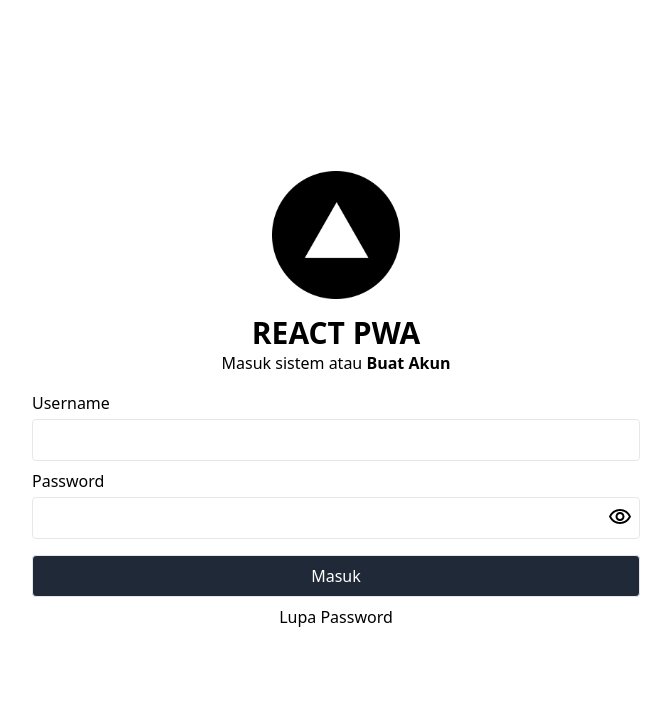
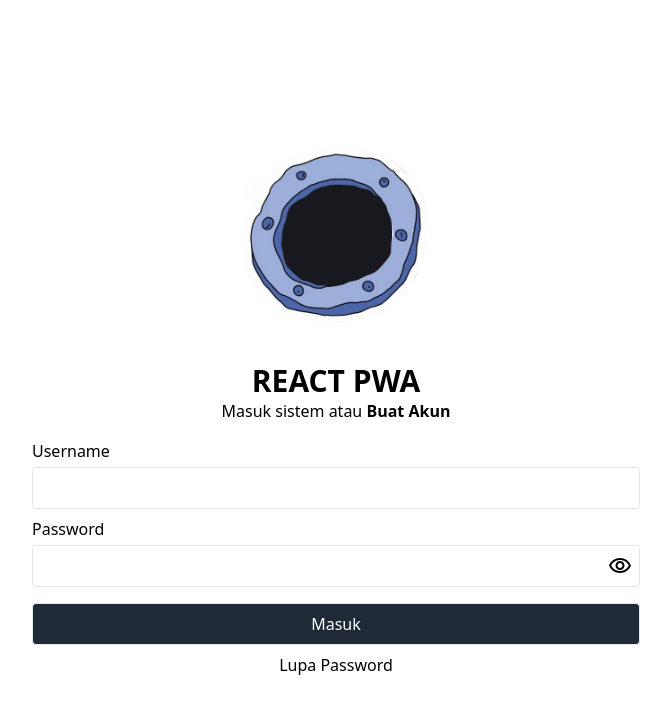
Before and after one commit to SySafarila/react-pwa, a Next.js app: page /login in a window 1280 px wide. Shown: the top 714 px of the page, without its empty margins (304-975 px from the left). Built offline with nearby package versions, Linux system fonts and the light colour scheme.

Commit message:
update login logo

```diff
--- a/src/pages/login/index.jsx
+++ b/src/pages/login/index.jsx
@@ -10,6 +10,8 @@ import Swal from "sweetalert2";
 import visibilityOff from "../../../public/icons/visibility-off.svg";
 import visibilityOn from "../../../public/icons/visibility-on.svg";
 import appLogo from "../../../public/vercel-logo.png";
+import sp1 from "../../../public/images/spongebob-1.png";
+import sp2 from "../../../public/images/spongebob-2.png";
 
 export default function Login() {
   const [user, setUser] = useRecoilState(userState);
@@ -63,7 +65,18 @@ export default function Login() {
 
   return (
     <div className="p-4 min-h-screen flex flex-col items-center justify-center gap-4 max-w-screen-sm mx-auto">
-      <Image src={appLogo} alt="logo" className="w-[8rem]" />
+      <div className="relative w-56 overflow-hidden">
+        <Image
+          src={sp1}
+          alt="sp1"
+          className={`absolute ${
+            showPassword ? "" : "translate-y-[3rem]"
+          } z-10 transition-transform transform`}
+        />
+        <div className="absolute left-1/2 -translate-x-1/2 top-1/2 -translate-y-1/2 transform bg-[#18191E] size-[7rem]"></div>
+        <div className="absolute left-1/2 transform -translate-x-1/2 w-24 h-8 bottom-0 z-20 bg-white"></div>
+        <Image src={sp2} alt="sp2" className="z-20 relative" />
+      </div>
       <div>
         <h1 className="uppercase w-full text-center font-bold text-3xl">
           React PWA
@@ -102,7 +115,7 @@ export default function Login() {
           <button
             type="button"
             onClick={() => setShowPassword((current) => !current)}
-            className="absolute right-2 top-[36px]"
+            className="absolute right-2 h-[42px] bottom-0 flex items-center"
           >
             {showPassword ? (
               <Image src={visibilityOff} alt="password off" />
```
Also changed, not shown: public/images/spongebob-1.png (added), public/images/spongebob-2.png (added).
